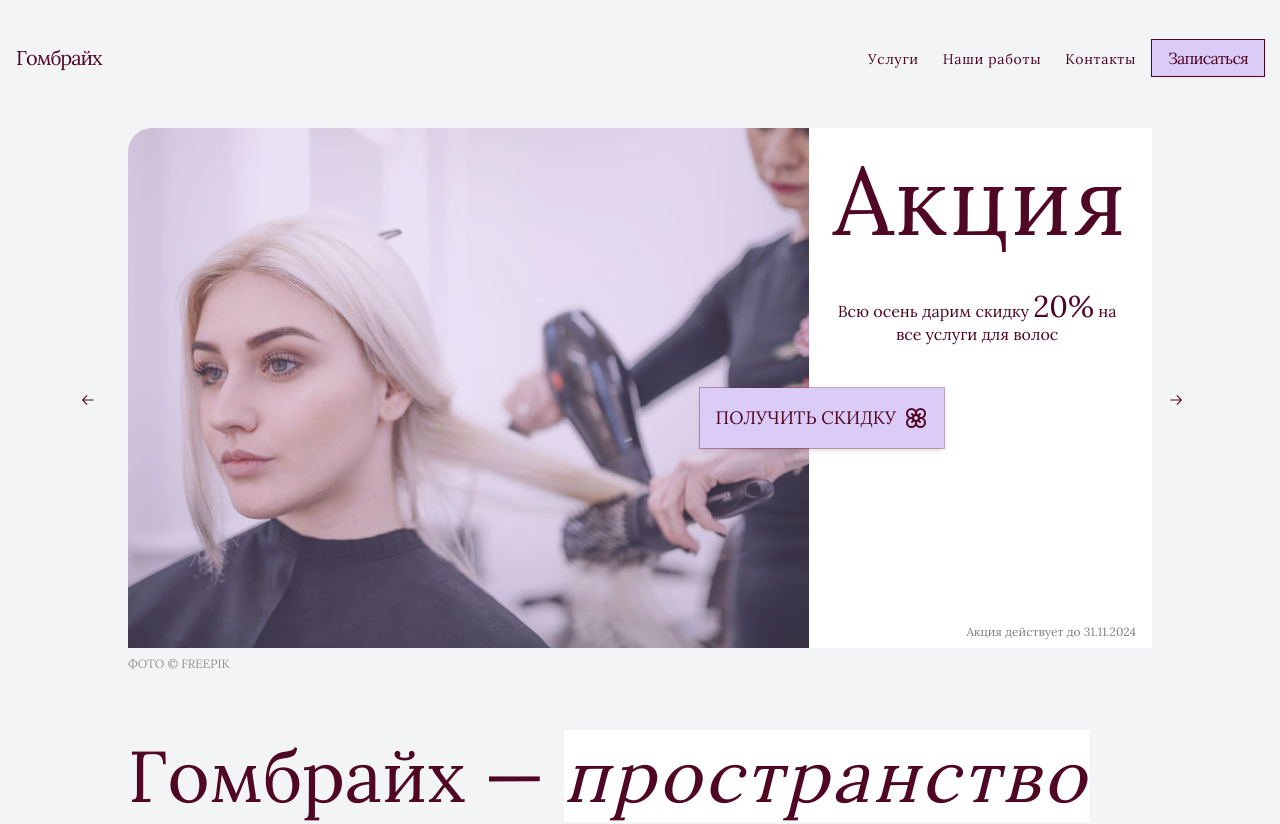
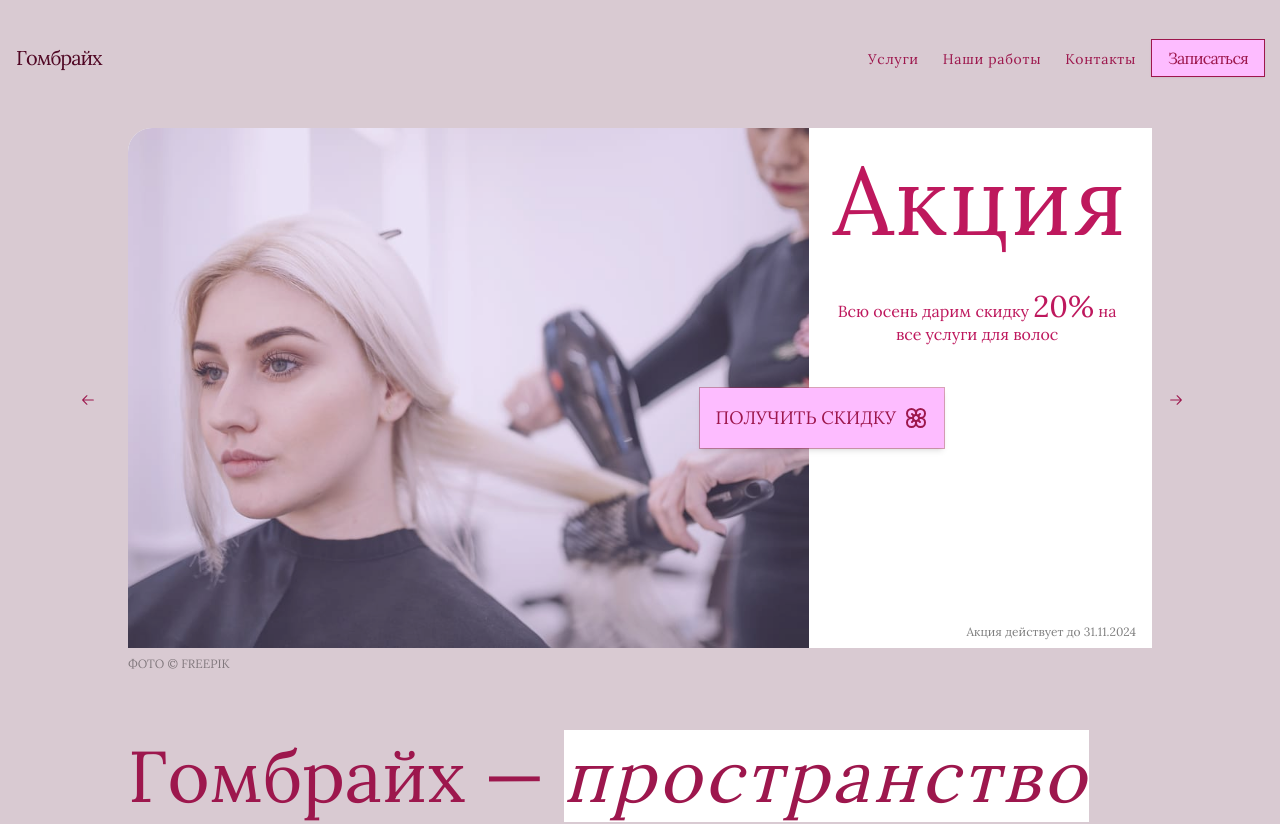
Before and after one commit to silverarrowz/nextjs-beauty-salon, a Next.js app: page / in a window 1280 px wide. Shown: the top 824 px of the page. Built offline with nearby package versions, Linux system fonts and the light colour scheme; no server answers; the database is empty.

Commit message:
colors change

```diff
--- a/src/app/globals.css
+++ b/src/app/globals.css
@@ -1,6 +1,10 @@
 @tailwind base;
 @tailwind components;
 @tailwind utilities;
+
+:root {
+  --background-bright: #d9cad2;
+}
 
 @layer base {
   :root {
@@ -66,7 +70,7 @@
     @apply border-border;
   }
   body {
-    @apply bg-light text-foreground;
+    @apply bg-background-bright text-foreground;
   }
   p,
   h1,
@@ -75,7 +79,7 @@
   h4,
   a,
   div {
-    @apply selection:bg-button text-pink-950;
+    @apply selection:bg-button text-pink-800;
   }
 }
 
--- a/src/app/page.tsx
+++ b/src/app/page.tsx
@@ -13,7 +13,7 @@ export default async function Home() {
   const ServicesWithMasters = await getServices();
 
   return (
-    <div className="bg-light">
+    <div className="bg-background-bright">
       <Container>
         <Header />
       </Container>
--- a/src/components/ContactsSection.tsx
+++ b/src/components/ContactsSection.tsx
@@ -5,9 +5,9 @@ const ContactsSection = () => {
       className="flex flex-col items-center justify-center mb-12 "
     >
       <h3 className="mb-4 text-xl">Адрес и контакты</h3>
-      <hr className="mb-4 h-px w-3/5 border-t-0 bg-transparent bg-gradient-to-r max-w-48 from-transparent via-black to-transparent opacity-40" />
+      <hr className="mb-4 h-px w-3/5 border-t-0 bg-transparent bg-gradient-to-r max-w-48 from-transparent via-pink-800 to-transparent opacity-40" />
 
-      <div className="mb-4 text-sm flex flex-col items-center sm:flex-row sm:gap-3 text-black/60">
+      <div className="mb-4 text-sm flex flex-col items-center sm:flex-row sm:gap-3">
         <p>salon@gombreich.ru</p>
         <p className="hidden sm:block">|</p>
         <p>+7 (939) 796-48-99</p>
--- a/src/components/FooterSection.tsx
+++ b/src/components/FooterSection.tsx
@@ -39,7 +39,7 @@ const FooterSection = () => {
         className={cn(
           buttonVariants(),
           ` text-base tracking-wider rounded-none bg-zinc-50 hover:bg-transparent
-         border border-pink-900 text-pink-950 box-border`
+         border border-pink-800 text-pink-800 box-border`
         )}
       >
         Записаться онлайн
@@ -66,7 +66,7 @@ const FooterSection = () => {
           <FaVk size={24} className=" hover:text-pink-900 transition-colors" />
         </Link>
       </div>
-      <hr className="h-px w-3/5 border-t-0 bg-transparent bg-gradient-to-r from-transparent via-black to-transparent opacity-25 dark:via-neutral-400" />
+      <hr className="h-px w-3/5 border-t-0 bg-transparent bg-gradient-to-r from-transparent via-pink-950 to-transparent opacity-25 dark:via-neutral-400" />
 
       <p className="max-w-72 sm:max-w-96 text-sm text-pink-950/70">
         Не является публичной офертой. Окончательная стоимость услуг
--- a/src/components/Header.tsx
+++ b/src/components/Header.tsx
@@ -5,8 +5,8 @@ import MobileNav from "./MobileNav.tsx";
 const Header = () => {
   return (
     <header
-      className="bg-light z-50 py-6 md:py-8 lg:py-10 flex justify-between items-center
-     max-w-screen-xl xl:max-w-full px-4 2xl:px-10 mx-auto fixed top-0 left-0 right-0 bg-background"
+      className="bg-background-bright z-50 py-6 md:py-8 lg:py-10 flex justify-between items-center
+     max-w-screen-xl xl:max-w-full px-4 2xl:px-10 mx-auto fixed top-0 left-0 right-0"
     >
       <div className="flex gap-2">
         <MobileNav />
--- a/src/components/HeaderButton.tsx
+++ b/src/components/HeaderButton.tsx
@@ -7,8 +7,8 @@ const HeaderButton = () => {
       href="#form"
       className={cn(
         buttonVariants(),
-        `tracking-tighter bg-button-light text-pink-950 hover:bg-transparent
-        outline outline-1 outline-pink-950
+        `tracking-tighter bg-button-light text-pink-800 hover:bg-transparent
+         outline outline-1 outline-pink-800
           text-base rounded-none flex items-center`
       )}
     >
--- a/src/components/IntroCarousel.tsx
+++ b/src/components/IntroCarousel.tsx
@@ -57,14 +57,14 @@ const IntroCarousel = () => {
               >
                 <h2
                   className="text-lg uppercase lg:normal-case
-                 text-pink-900 lg:text-pink-950 lg:text-8xl mb-4 sm:mb-6 lg:mb-10
+                 lg:text-pink-700 lg:text-8xl mb-4 sm:mb-6 lg:mb-10
                   tracking-wide text-center"
                 >
                   Акция
                 </h2>
                 <p
                   className="text-center text-2xl lg:text-base mb-8 lg:mb-0
-                 text-pink-950 leading-snug lg:leading-tight max-w-full lg:max-w-72"
+                 text-pink-700 leading-snug lg:leading-tight max-w-full lg:max-w-72"
                 >
                   Всю осень дарим скидку{" "}
                   <span className="text-3xl lg:text-3xl">20%</span> на все
@@ -76,7 +76,8 @@ const IntroCarousel = () => {
                 className="flex gap-1 text-sm lg:gap-2 items-center justify-center lg:absolute
                top-1/2 right-52 w-full sm:w-auto sm:mx-auto lg:text-lg bg-button-light
                 hover:translate-y-[-5%] lg:hover:translate-y-0 lg:hover:translate-x-4
-                hover:text-pink-900 hover:outline-pink-900 outline-1 outline outline-pink-900/40 transition-all duration-300 uppercase shadow-md p-2
+                hover:outline-pink-800 outline-1 outline
+                 outline-pink-800/40 transition-all duration-300 uppercase shadow-md p-2
                  sm:p-4 z-40 mb-6 lg:mb-0"
               >
                 Получить скидку <LuFlower size={24} />
@@ -84,61 +85,6 @@ const IntroCarousel = () => {
 
               <p className="text-xs text-black/50 absolute bottom-2 right-4">
                 Акция действует до 31.11.2024
-              </p>
-            </div>
-          </Link>
-        </CarouselItem>
-        <CarouselItem>
-          <Link href={"#form"}>
-            <div
-              className="flex flex-col lg:flex-row gap-6 lg:gap-0 relative bg-button-light/70
-             lg:rounded-ss-3xl select-none min-h-[600px] lg:min-h-[520px]"
-            >
-              <div
-                className="flex-grow relative h-[304px] sm:h-[540px] lg:h-[520px]
-              w-full lg:rounded-ss-3xl overflow-hidden z-10"
-              >
-                <img
-                  src={"/images/intro-carousel-2.jpg"}
-                  alt="фото салона"
-                  className="object-cover object-left w-full h-full"
-                />
-                <div className="absolute top-0 bottom-0 right-0 left-0 bg-button/20" />
-              </div>
-              <button
-                className="flex gap-2 text-base items-center justify-center mx-auto w-auto
-                text-center lg:absolute -mt-12 lg:mt-0 sm:text-lg
-                lg:top-1/2 lg:right-52 bg-white text-pink-950 outline outline-pink-900/40 outline-1
-                hover:-translate-y-1 lg:hover:translate-y-0 lg:hover:translate-x-4
-
-
-                transition uppercase shadow-md p-4 z-40"
-              >
-                Записаться <span className="hidden sm:inline">онлайн</span>{" "}
-                <GiOakLeaf size={24} />
-              </button>
-              <div
-                // data-aos="fade-left"
-                className="flex flex-col pt-2 lg:pt-6 px-6 h-full w-48 sm:w-full sm:text-center sm:mx-auto
-                 lg:w-[530px] lg:text-left lg:mx-0"
-              >
-                <h2
-                  className="lg:absolute top-8 right-[14%] text-3xl text-pink-950
-                 lg:text-4xl lg:max-w-44 lg:mb-10 tracking-wider lg:leading-snug"
-                >
-                  Осенний завоз декоративной косметики!
-                </h2>
-              </div>
-
-              <p
-                className=" text-center text-lg lg:text-base text-pink-950 leading-tight p-6 mb-6 lg:p-0 lg:m-0
-               lg:max-w-72 lg:absolute bottom-24 right-[4%]"
-              >
-                Скидка <span className="text-3xl font-bold">15%</span> на макияж
-                в модных оттенках сезона
-              </p>
-              <p className="text-xs text-black/50 absolute bottom-2 right-4">
-                Акция действует до 31.10.2024
               </p>
             </div>
           </Link>
@@ -193,8 +139,14 @@ const IntroCarousel = () => {
           </Link>
         </CarouselItem>
       </CarouselContent>
-      <CarouselPrevious className="hidden lg:block" variant={"ghost"} />
-      <CarouselNext className="hidden lg:block" variant={"ghost"} />
+      <CarouselPrevious
+        className="hidden lg:block hover:bg-transparent hover:text-pink-800/80"
+        variant={"ghost"}
+      />
+      <CarouselNext
+        className="hidden lg:block hover:bg-transparent hover:text-pink-800/80"
+        variant={"ghost"}
+      />
       <p className="text-xs uppercase text-black/40 mt-2 ml-4 md:ml-0">
         Фото &copy; Freepik
       </p>
--- a/src/components/ScrollButton.tsx
+++ b/src/components/ScrollButton.tsx
@@ -24,7 +24,7 @@ const ScrollButton = () => {
   window.addEventListener("scroll", toggleVisible);
 
   return (
-    <button className="fixed w-5 right-[40px] bottom-[40px] h-5 text-3xl  text-pink-950/70 hover:text-pink-950 transition-all z-50 cursor-pointer">
+    <button className="fixed w-5 right-[40px] bottom-[40px] h-5 text-3xl  text-pink-800/70 hover:text-pink-800/80 transition-all z-50 cursor-pointer">
       <FaChevronUp
         onClick={scrollToTop}
         style={{ display: visible ? "inline" : "none" }}
--- a/tailwind.config.ts
+++ b/tailwind.config.ts
@@ -23,6 +23,7 @@ const config = {
         input: "hsl(var(--input))",
         ring: "hsl(var(--ring))",
         background: "hsl(var(--background))",
+        "background-bright": "var(--background-bright)",
         foreground: "hsl(var(--foreground))",
         primary: {
           DEFAULT: "hsl(var(--primary))",
@@ -54,7 +55,7 @@ const config = {
         },
         button: {
           DEFAULT: "hsl(261.97deg 67.56% 71.35%)",
-          light: "hsl(261.97deg 71.92% 88.22%)",
+          light: "hsl(298.52deg 100% 86.93%)",
         },
       },
       borderRadius: {
```
